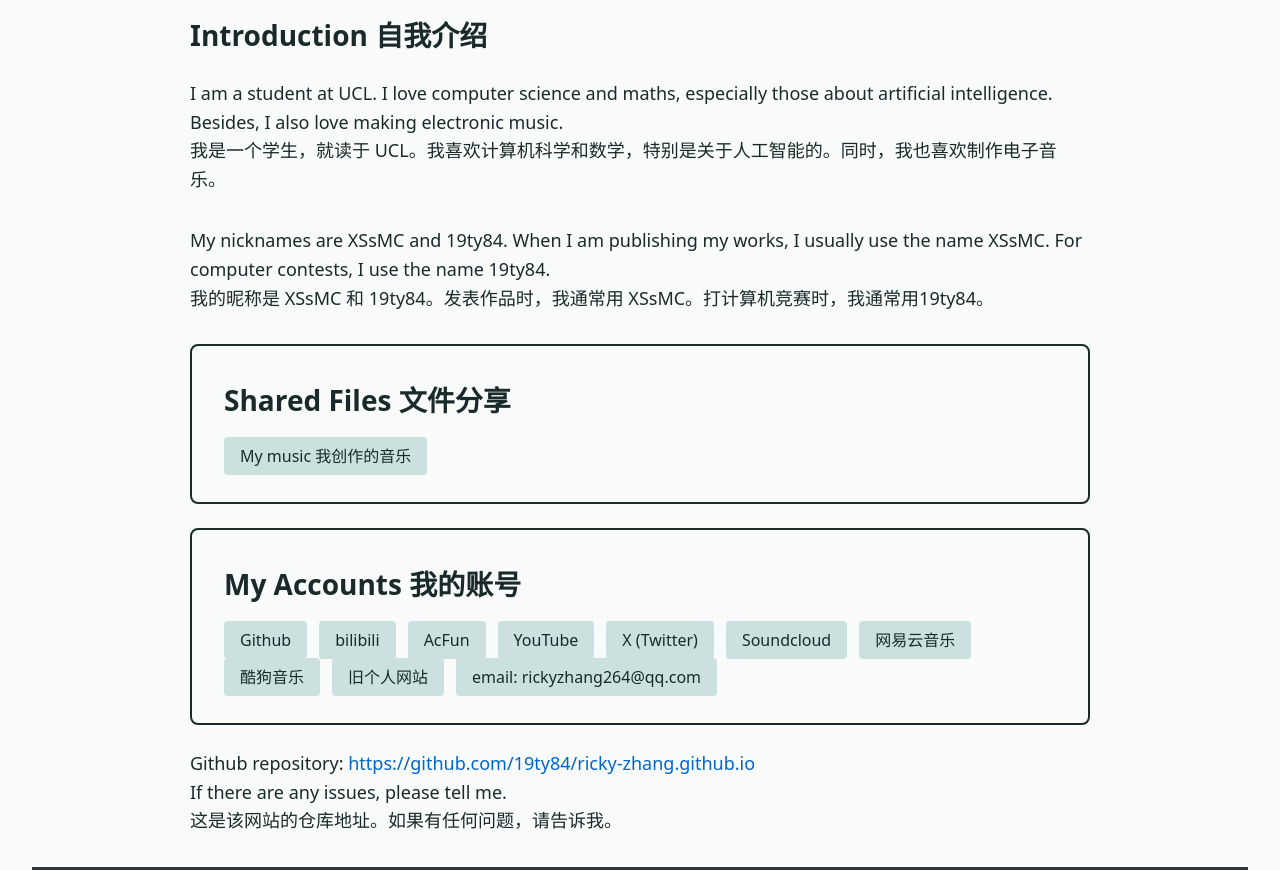
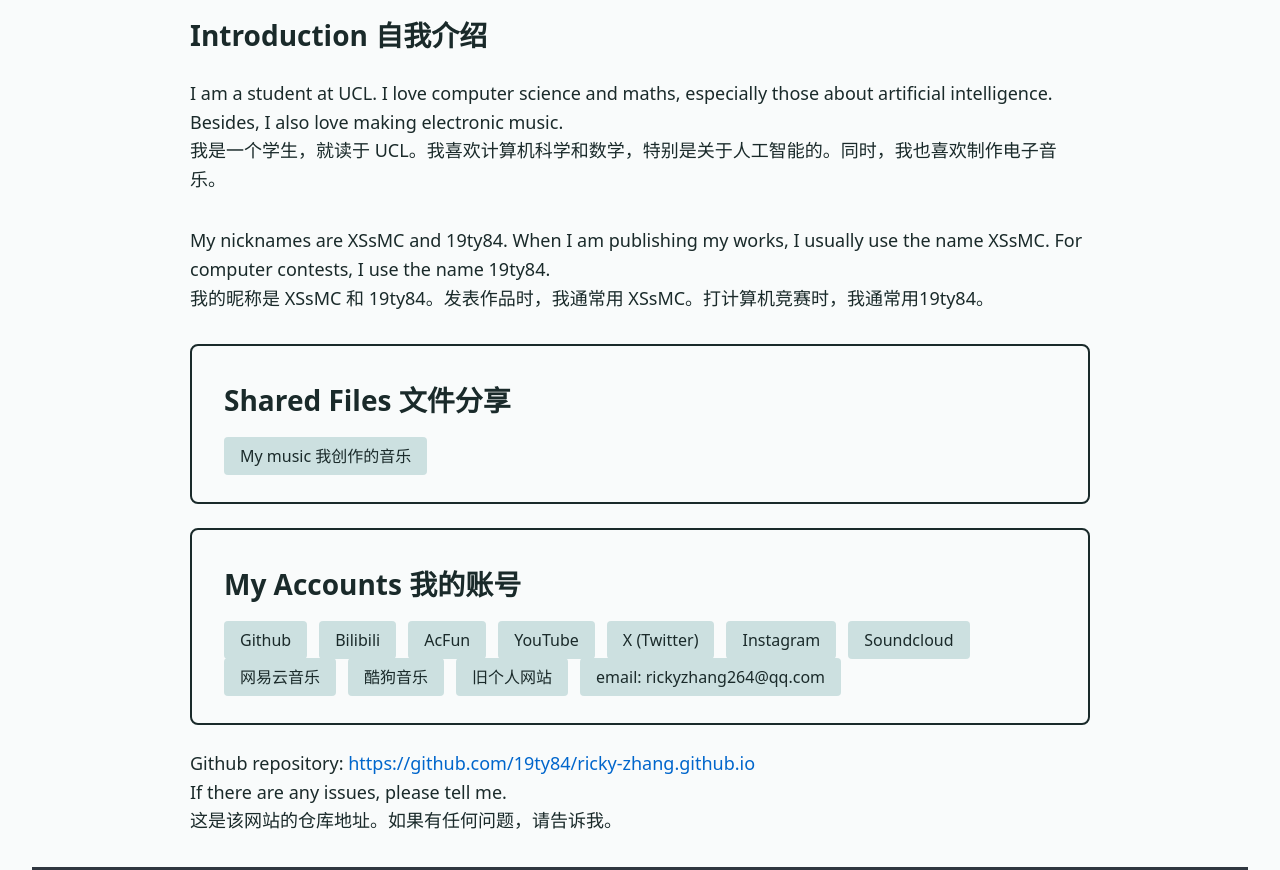
Before and after one commit to 19ty84/ricky-zhang.github.io, a plain HTML site: page index.html in a window 1280 px wide. Shown: the part 227-1097 px from the top of the page. Drawn offline with Linux system fonts and the light colour scheme.

Commit message:
added instagram

```diff
--- a/index.html
+++ b/index.html
@@ -62,10 +62,11 @@
       <nav>
         <ul class="links">
           <li><a href="https://github.com/19ty84" target="_blank">Github</a></li>
-          <li><a href="https://space.bilibili.com/519009329" target="_blank">bilibili</a></li>
+          <li><a href="https://space.bilibili.com/519009329" target="_blank">Bilibili</a></li>
           <li><a href="https://www.acfun.cn/u/75732685" target="_blank">AcFun</a></li>
           <li><a href="https://www.youtube.com/@XSsMC" target="_blank">YouTube</a></li>
           <li><a href="https://x.com/XSsMC_Ricky" target="_blank">X (Twitter)</a></li>
+          <li><a href="https://www.instagram.com/xssmci/" target="_blank">Instagram</a></li>
           <li><a href="https://soundcloud.com/xssmc" target="_blank">Soundcloud</a></li>
           <li><a href="https://music.163.com/#/artist?id=52236259" target="_blank">网易云音乐</a></li>
           <li><a href="https://www.kugou.com/singer/info/53JURK28602491/" target="_blank">酷狗音乐</a></li>
--- a/scripts/music-preview.js
+++ b/scripts/music-preview.js
@@ -10,8 +10,8 @@ document.querySelectorAll('details.music-player').forEach(item => {
         </audio>
       `;
     }
-    if (!this.open) { // 销毁
-      this.querySelector('.player-container').innerHTML = '';
-    }
+    // if (!this.open) { // 销毁
+    //   this.querySelector('.player-container').innerHTML = '';
+    // }
   });
 });
```
